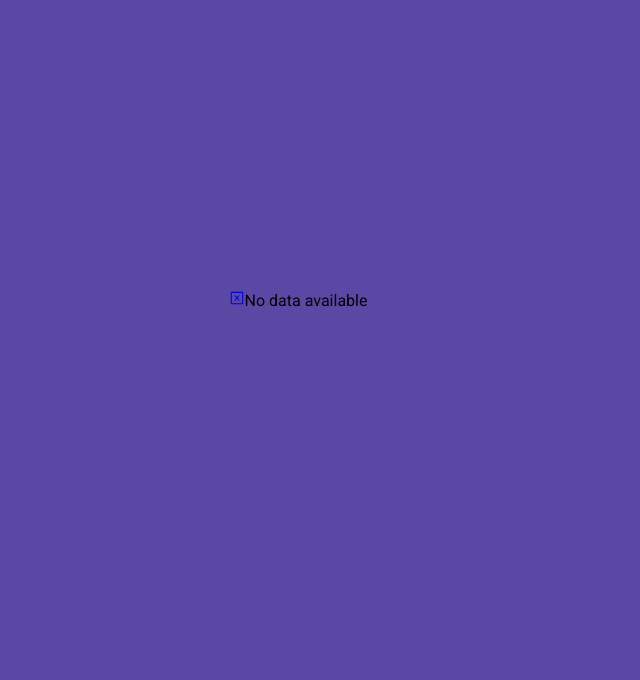
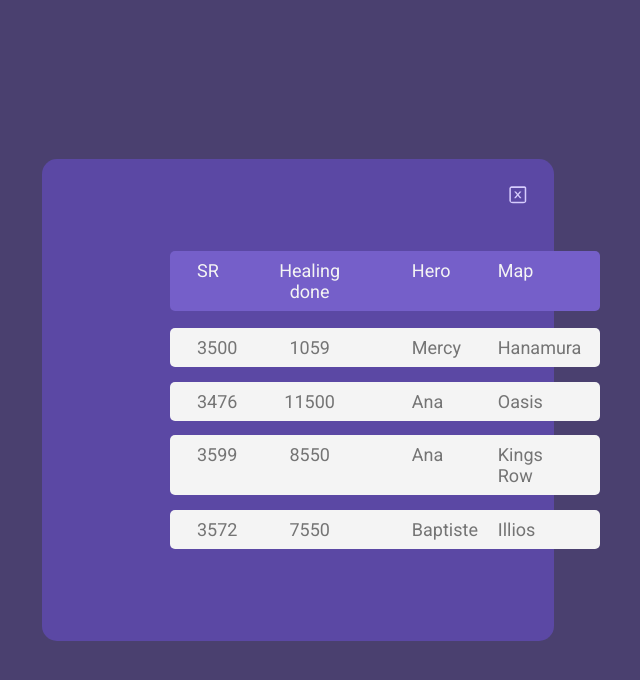
Before and after one commit to shimdevkun/sr-tracker, a React (Create React App) app: page /viewHistory in a window 1280 px wide. Shown: the top 680 px of the page, without its empty margins (342-982 px from the left). Built offline with nearby package versions, Linux system fonts and the light colour scheme.

Commit message:
SR-0007 -- History - Apply new design

```diff
--- a/src/App.js
+++ b/src/App.js
@@ -9,30 +9,30 @@ import AddGameStat from './components/AddGameStat';
 
 function App() {
   const [gameStats, setGameStats] = useState([
-    // {
-    //   skillRanking: 3572,
-    //   healing: 7550,
-    //   hero: 'Baptiste',
-    //   map: 'Illios'
-    // },
-    // {
-    //   skillRanking: 3599,
-    //   healing: 8550,
-    //   hero: 'Ana',
-    //   map: 'Kings Row'
-    // },
-    // {
-    //   skillRanking: 3476,
-    //   healing: 11500,
-    //   hero: 'Ana',
-    //   map: 'Oasis'
-    // },
-    // {
-    //   skillRanking: 3500,
-    //   healing: 1059,
-    //   hero: 'Mercy',
-    //   map: 'Hanamura'
-    // }
+    {
+      skillRanking: 3572,
+      healing: 7550,
+      hero: 'Baptiste',
+      map: 'Illios'
+    },
+    {
+      skillRanking: 3599,
+      healing: 8550,
+      hero: 'Ana',
+      map: 'Kings Row'
+    },
+    {
+      skillRanking: 3476,
+      healing: 11500,
+      hero: 'Ana',
+      map: 'Oasis'
+    },
+    {
+      skillRanking: 3500,
+      healing: 1059,
+      hero: 'Mercy',
+      map: 'Hanamura'
+    }
   ]);
 
   const getCurrentSkillRanking = () => {
--- a/src/components/AddGameStat.js
+++ b/src/components/AddGameStat.js
@@ -48,7 +48,7 @@ const AddGameStat = ({ onAdd }) => {
 
   return (
     <section id="add-game-stat" onSubmit={onSubmit}>
-      <form className="form--add-game-stat">
+      <form className="pop-up">
         <ButtonExit />
         <div className="form-col">
 
--- a/src/components/ButtonExit.js
+++ b/src/components/ButtonExit.js
@@ -4,7 +4,7 @@ import { AiOutlineCloseSquare } from 'react-icons/ai'
 
 const ButtonExit = () => {
   return (
-    <Link className="form__close" to='/'>
+    <Link className="pop-up__close" to='/'>
       <AiOutlineCloseSquare />
     </Link>
   )
--- a/src/components/History.js
+++ b/src/components/History.js
@@ -4,8 +4,10 @@ import ButtonExit from './ButtonExit';
 const History = ({ gameStats }) => {
   return (
     <section id="history">
-      <ButtonExit />
-      {gameStats.length > 0 ? <HistoryTable gameStats={gameStats} /> : 'No data available'}
+      <div className="pop-up">
+        <ButtonExit />
+        {gameStats.length > 0 ? <HistoryTable gameStats={gameStats} /> : 'No data available'}
+      </div>
     </section>
   )
 }
--- a/src/components/HistoryHeaders.js
+++ b/src/components/HistoryHeaders.js
@@ -2,10 +2,10 @@ const HistoryHeaders = () => {
   return (
     <thead>
       <tr>
-        <td>SR</td>
-        <td>Healing done</td>
-        <td>Hero</td>
-        <td>Map</td>
+        <td className="col__sr">SR</td>
+        <td className="col__healing">Healing done</td>
+        <td className="col__hero">Hero</td>
+        <td className="col__map">Map</td>
       </tr>
     </thead>
   )
--- a/src/components/HistoryRow.js
+++ b/src/components/HistoryRow.js
@@ -1,10 +1,10 @@
 const HistoryRow = ({ gameStat }) => {
   return (
     <tr className="history__row">
-      <td>{gameStat.skillRanking}</td>
-      <td>{gameStat.healing}</td>
-      <td>{gameStat.hero}</td>
-      <td>{gameStat.map}</td>
+      <td className="col__sr">{gameStat.skillRanking}</td>
+      <td className="col__healing">{gameStat.healing}</td>
+      <td className="col__hero">{gameStat.hero}</td>
+      <td className="col__map">{gameStat.map}</td>
     </tr>
   )
 }
--- a/src/index.css
+++ b/src/index.css
@@ -8,6 +8,11 @@
   --white: #F4F4F4;
   --light-grey: #E2E2E2;
   --dark-grey: #747474;
+}
+
+/* --- DEFAULTS --- */
+* {
+  box-sizing: border-box;
 }
 
 body {
@@ -59,7 +64,7 @@ input[type=submit]:focus {
   cursor: pointer;
 }
 
-/* ----- GLOBAL ----- */
+/* --- GLOBAL --- */
 #root {
   min-height: 75vh;
   display: flex;
@@ -69,20 +74,68 @@ input[type=submit]:focus {
   align-items: center;
 }
 
+/* Buttons */
+.btn {
+  font-weight: 500;
+  border-radius: 5px;
+  padding: 1em 1.45em;
+}
+
 .btn.btn-primary {
   font-weight: 500;
   border-radius: 5px;
 
   background: var(--secondary);
   color: var(--white);
+  border: 2px solid transparent;
 }
 
-.btn.btn-primary:hover {
+.btn.btn-primary:hover,
+.btn.btn-primary:focus {
   background: var(--terciary);
   color: var(--primary);
 }
 
-/* ----- HOME ----- */
+.btn.btn-secondary {
+  background: var(--primary);
+  color: var(--white);
+  border: 2px solid var(--white);
+}
+
+.btn.btn-secondary:hover,
+.btn.btn-secondary:focus {
+  background: var(--secondary);
+}
+
+/* Pop-up */
+.pop-up {
+  width: 40%;
+  margin: 0 auto;
+  padding: 5em 7em;
+  border-radius: 15px;
+  position: relative;
+
+  background: var(--primary);
+}
+
+.pop-up__close{
+  position: absolute;
+  right: 1.56rem;
+  top: 1.56rem;
+  color: var(--terciary);
+  font-size: 1.35rem;
+}
+
+.pop-up__close svg {
+  border-radius: 10px;
+}
+
+.pop-up__close:hover,
+.pop-up__close:focus {
+  color: var(--red);
+}
+
+/* --- HOME --- */
 /* PreviousSkillRanking */
 section#previous-sr {
   color: var(--terciary);
@@ -143,21 +196,15 @@ section#current-sr span {
 
 /* HomeActions */
 section#home-actions {
-  display: flex;
-  align-items: center;
-  justify-content: flex-end;
-
-  padding: 1.25em 2em;
+  padding: 1.25em 0;
   font-size: 1.125rem;
-  font-weight: 500;
 }
 
-section#home-actions .btn {
-  border-radius: 5px;
-  padding: 1em 1.45em;
+section#home-actions .btn.btn-primary {
+  margin-left: 2.5em;
 }
 
-/* AddGameStat */
+/* --- ADD-GAME-STAT --- */
 section#add-game-stat {
   height: 100vh;
   width: 100vw;
@@ -165,16 +212,6 @@ section#add-game-stat {
   display: flex;
   align-items: center;
   background: var(--overlay);
-}
-
-section#add-game-stat .form--add-game-stat {
-  width: 30%;
-  margin: 0 auto;
-  padding: 5em 7em;
-  border-radius: 15px;
-  position: relative;
-
-  background: var(--primary);
 }
 
 section#add-game-stat .form-col {
@@ -207,24 +244,64 @@ section#add-game-stat .form__submit {
   margin-top: 2.75em;
 }
 
-section#add-game-stat .form__close {
-  position: absolute;
-  right: 1.56rem;
-  top: 1.56rem;
-  color: var(--terciary);
-  font-size: 1.35rem;
+/* --- HISTORY --- */
+#history {
+  font-size: 1.125rem;
+
+  height: 100vh;
+  width: 100vw;
+
+  display: flex;
+  align-items: center;
+  background: var(--overlay);
 }
 
-section#add-game-stat .form__close:hover,
-section#add-game-stat .form__close:focus {
-  color: var(--red);
+#history table tr {
+  display: flex;
+  border: 0;
+  border-radius: 5px;
+  width: 100%;
 }
 
-/* History */
 #history table td {
   padding: 0.5em 1.5em;
 }
 
-#history table td {
-  border: 1px solid var(--light-grey);
+#history .history__row {
+  display: inline-flex;
 }
+#history .col__sr,
+#history .col__healing {
+  text-align: center;
+}
+
+#history .col__sr {
+  width: 15%;
+}
+
+#history .col__hero {
+  width: 20%;
+}
+
+
+#history .col__healing {
+  width: 35%;
+}
+
+#history .col__map {
+  width: 30%;
+}
+
+#history table tbody tr {
+  margin-top: 0.83em;
+}
+
+#history thead tr {
+  background: var(--secondary);
+  color: var(--white);
+}
+
+#history tbody tr {
+  background: var(--white);
+  color: var(--dark-grey);
+}
```
